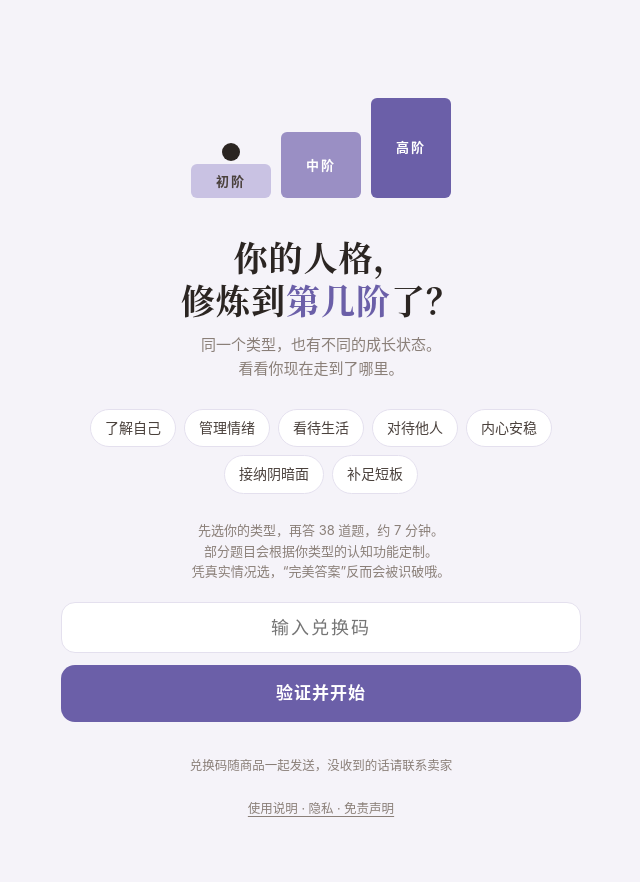
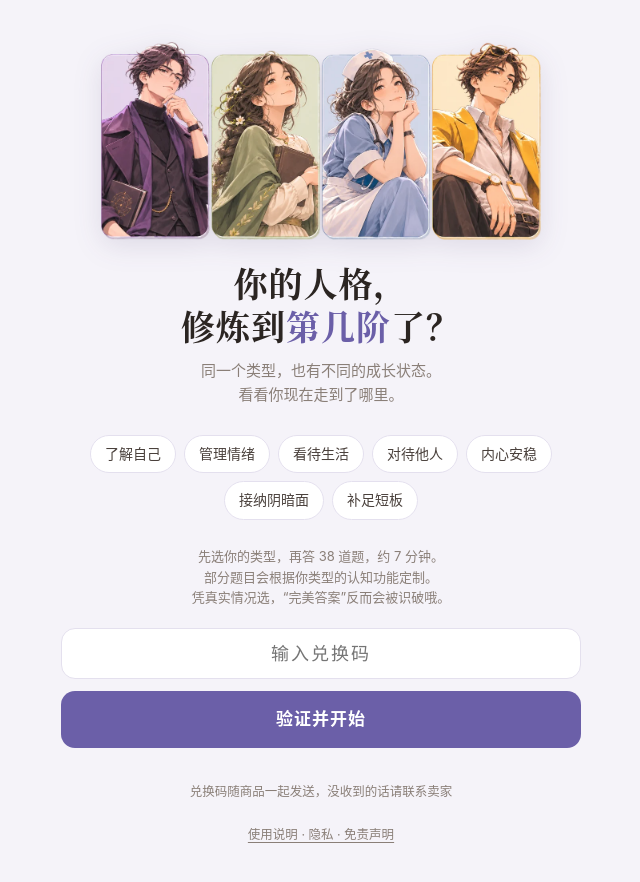
Before and after one commit to evecui250/evecui250.github.io, a plain HTML site: page quizzes/jieduan/index.html in a window 1280 px wide. Shown: the whole page, without its empty margins (319-959 px from the left). Before the commit the page ends 860 px from the top, so only its background shows below. Drawn offline with Linux system fonts and the light colour scheme.

Commit message:
加入 ISFP 插画，首页换成四人封面图
Co-Authored-By: Claude Opus 5.5 <noreply@anthropic.com>
Claude-Session: https://claude.ai/code/session_01VyXRJQECiwYx5BGmyUj1Hs

```diff
--- a/quizzes/jieduan/index.html
+++ b/quizzes/jieduan/index.html
@@ -117,6 +117,8 @@
   :root{--bg:#f2f4f0;--accent:#4f8584;--accent-soft:#e1ecea;--rose:#b4535b;--line:#e2e6df}
   .hero{max-width:320px;margin:30px auto 0}
   .hero svg{width:100%;display:block}
+  .hero-cover{max-width:440px;margin:18px auto 4px}
+  .hero-cover img{width:100%;display:block;filter:drop-shadow(0 6px 14px rgba(60,40,90,.12))}
   .hero .hl{font-size:13px;fill:#8a7f78;letter-spacing:2px}
   .hero .dot{animation:swing 3.2s ease-in-out infinite}
   @keyframes swing{0%,100%{transform:translateX(-30px)}50%{transform:translateX(30px)}}
@@ -202,17 +204,7 @@
 
   <!-- 开始页 -->
   <section id="intro" class="fade">
-    <div class="hero">
-      <svg viewBox="0 0 320 160" xmlns="http://www.w3.org/2000/svg" aria-hidden="true">
-        <rect x="30" y="110" width="80" height="34" rx="6" fill="#c9c2e3"/>
-        <rect x="120" y="78" width="80" height="66" rx="6" fill="#9a8fc4"/>
-        <rect x="210" y="44" width="80" height="100" rx="6" fill="#6b5fa8"/>
-        <text x="70" y="132" text-anchor="middle" class="sl">初阶</text>
-        <text x="160" y="116" text-anchor="middle" class="sl w">中阶</text>
-        <text x="250" y="98" text-anchor="middle" class="sl w">高阶</text>
-        <circle class="climb" cx="70" cy="98" r="9" fill="#2b2522"/>
-      </svg>
-    </div>
+    <div class="hero hero-cover"><img src="img/cover.webp" alt=""></div>
     <h1 class="serif center">你的人格，<br>修炼到<em>第几阶</em>了？</h1>
     <p class="lead center">同一个类型，也有不同的成长状态。<br>看看你现在走到了哪里。</p>
     <div class="chips" id="pie"></div>
@@ -567,7 +559,7 @@ const $ = id=>document.getElementById(id);
 function show(id){["intro","pick","quiz","result"].forEach(s=>$(s).classList.toggle("hidden",s!==id));window.scrollTo(0,0);}
 
 // 已有插画的类型（文件：img/类型-1/2/3.webp，分别对应初阶、中阶、高阶）
-const HAS_IMG = new Set(["INFP","INFJ","ENFP","ENFJ","INTP","ENTJ","ENTP","ISTJ","ESTJ","ESFJ","ISFJ","ISTP","ESTP","ESFP","INTJ"]);
+const HAS_IMG = new Set(Object.keys(TYPES));
 // 结果页主题色：按类型的四大类换颜色
 const THEMES = {
   NT:{bg:"#f5f3f9",accent:"#6b5fa8",soft:"#e8e4f4",line:"#e4e0ee",light:"#c9c2e3",mid:"#9a8fc4",dark:"#3f3577"},
```
Also changed, not shown: quizzes/stage/index.html (+4 -12 lines), quizzes/jieduan/img/ISFP-1.webp (added), quizzes/jieduan/img/ISFP-2.webp (added), quizzes/jieduan/img/ISFP-3.webp (added), quizzes/jieduan/img/cover.webp (added), quizzes/stage/img/ISFP-1.webp (added), quizzes/stage/img/ISFP-2.webp (added), quizzes/stage/img/ISFP-3.webp (added), quizzes/stage/img/cover.webp (added).
